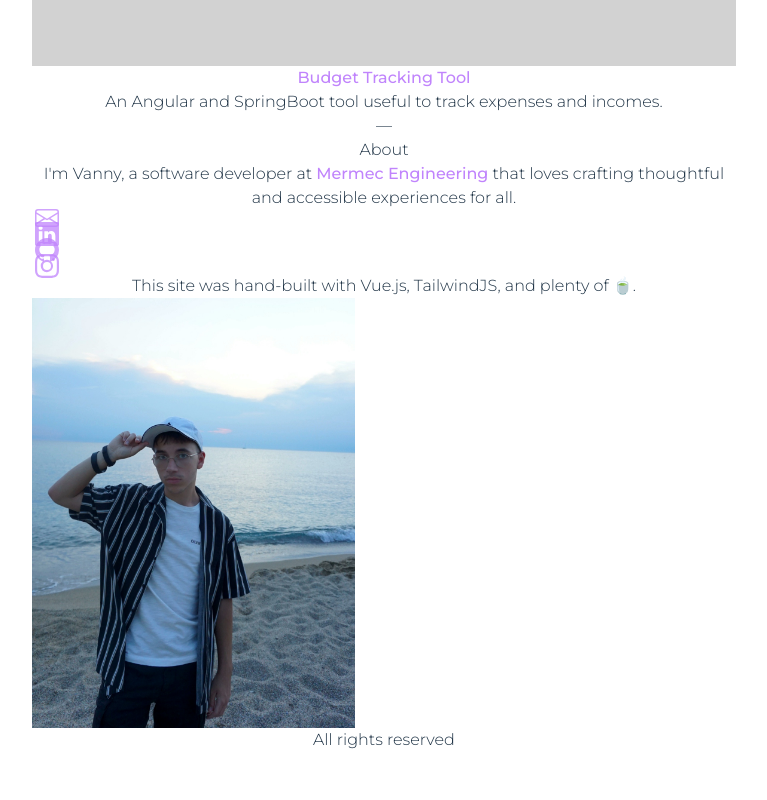
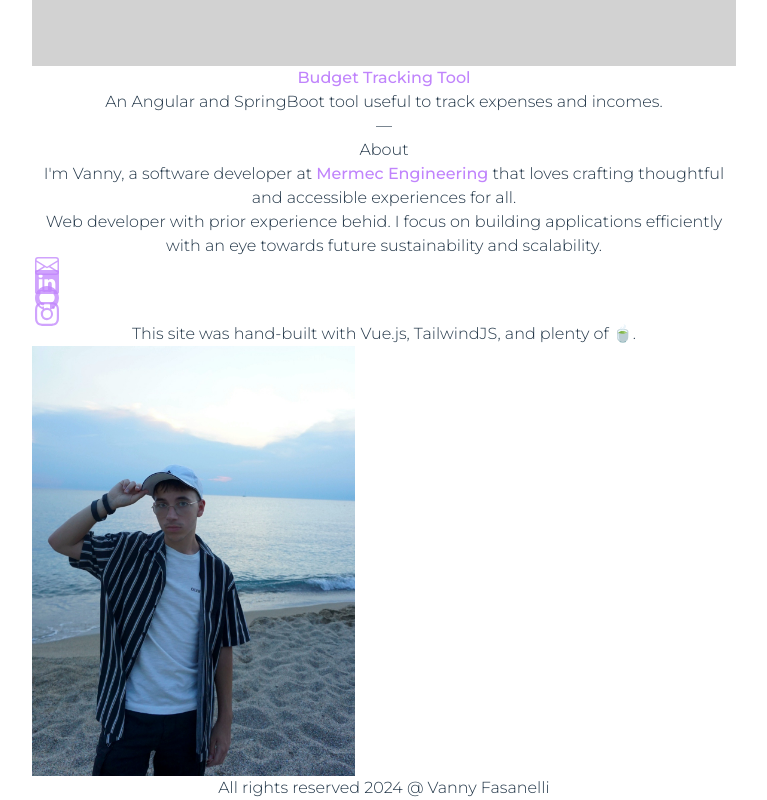
Before and after one commit to VannyFasanix/portfolio-2024, a Vue app: page / in a window 1280 px wide. Shown: the part 1613-2413 px from the top of the page, without its empty margins (256-1023 px from the left). Before the commit the page ends 2365 px from the top, so only its background shows below. Built offline with nearby package versions, Linux system fonts and the light colour scheme.

Commit message:
minor update

```diff
--- a/src/api/projects.json
+++ b/src/api/projects.json
@@ -6,7 +6,7 @@
             "underdescr": "Simple, fast and intuitive application for every day expense tracking ",
             "image": "no-photo.png",
             "link": "https://github.com/VannyFasanix/budget-tracking-tool",
-            "overview": "Reviewing content and actioning against that content can be a very difficult, subjective, and (sometimes) traumatic process. This project examined the entire existing workflow and counted for ongoing product and engineering work before beginning an exhaustive redesign effort. The work done is web-based and heavily used onsite conducted user research and studies."
+            "overview": "Tracking everything in a day to day life could be tiring. You gave a chance to excel sheets but you found them difficult and incomprehensible, so you decided to gave up and now you're wondering where did your money go. That's why i've built BTT, a UX friendly application where you can easily track everything you need without wasting time trying to working anything out of these complex alternatives. Check it out!"
         }
     ]
 }
--- a/src/components/About.vue
+++ b/src/components/About.vue
@@ -10,6 +10,8 @@
         <div class="mt-12 indent-0 text-left flex flex-col sm:flex-row gap-10 text-xl justify-between">
             <div class="flex flex-col">
                 <p>I'm Vanny, a software developer at <a href="https://mermec-engineering.com/" target="_blank" class="light-purple dark:dark-purple font-bold">Mermec Engineering</a> that loves crafting thoughtful and accessible experiences for all.</p>
+
+                <p class="mt-5">Web developer with prior experience behid. I focus on building applications efficiently with an eye towards future sustainability and scalability.</p>
 
                 <div class="flex flex-row gap-1 mt-6">
                     <a href="mailto:hello@VannyFasanelli.com" target="_blank">
--- a/src/components/Main.vue
+++ b/src/components/Main.vue
@@ -60,7 +60,7 @@ const onGoHome = () => {
                 <About/>
             </div>
             <div class="h-32 flex justify-center items-center relative">
-                All rights reserved
+                <p class="font-extralight text-xs">All rights reserved 2024 @ Vanny Fasanelli</p>
             </div>
         </div>
 
@@ -68,7 +68,7 @@ const onGoHome = () => {
             <ProjectDetail :proj="selProject"/>
 
             <div class="h-32 flex justify-center items-center relative">
-                All rights reserved
+                <p class="font-extralight text-xs">All rights reserved 2024 @ Vanny Fasanelli</p>
             </div>
         </div>
     </div>
```
